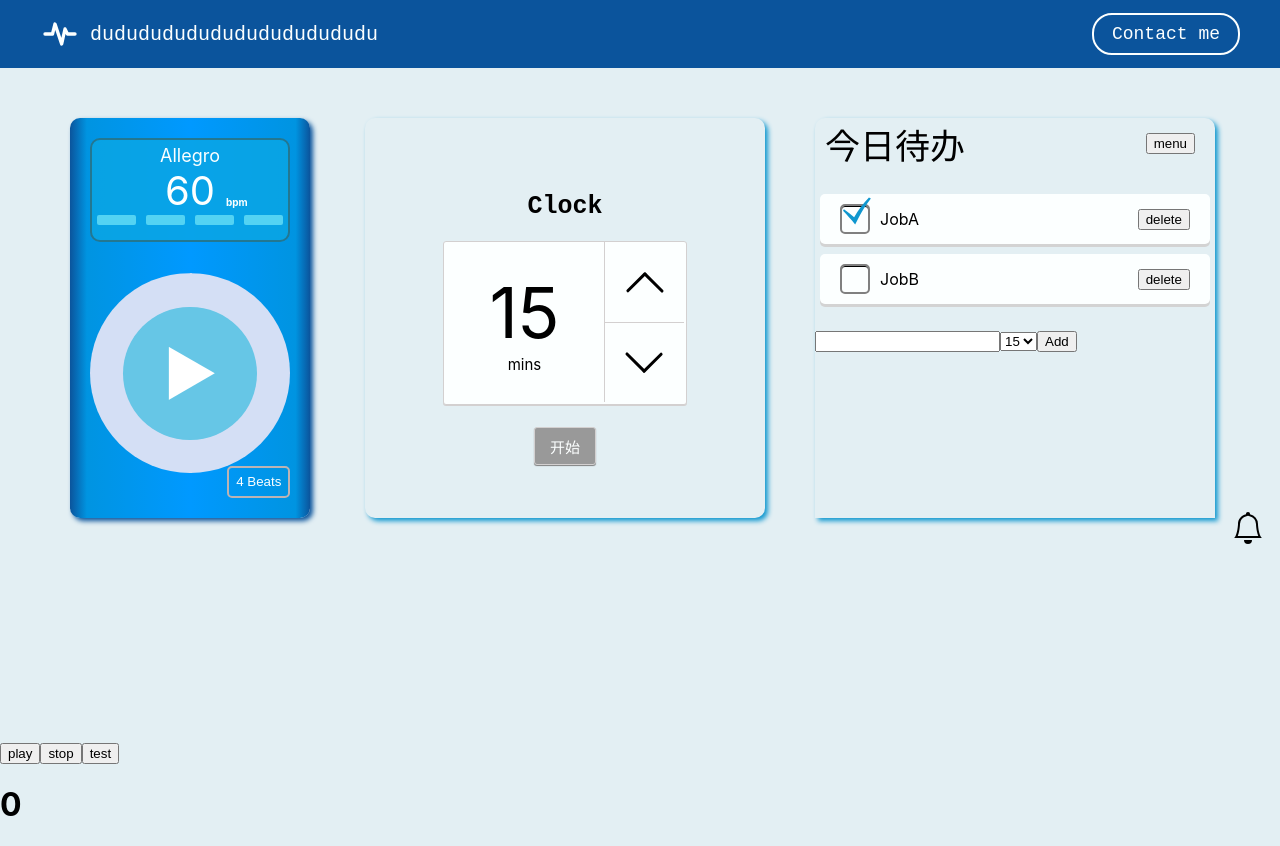
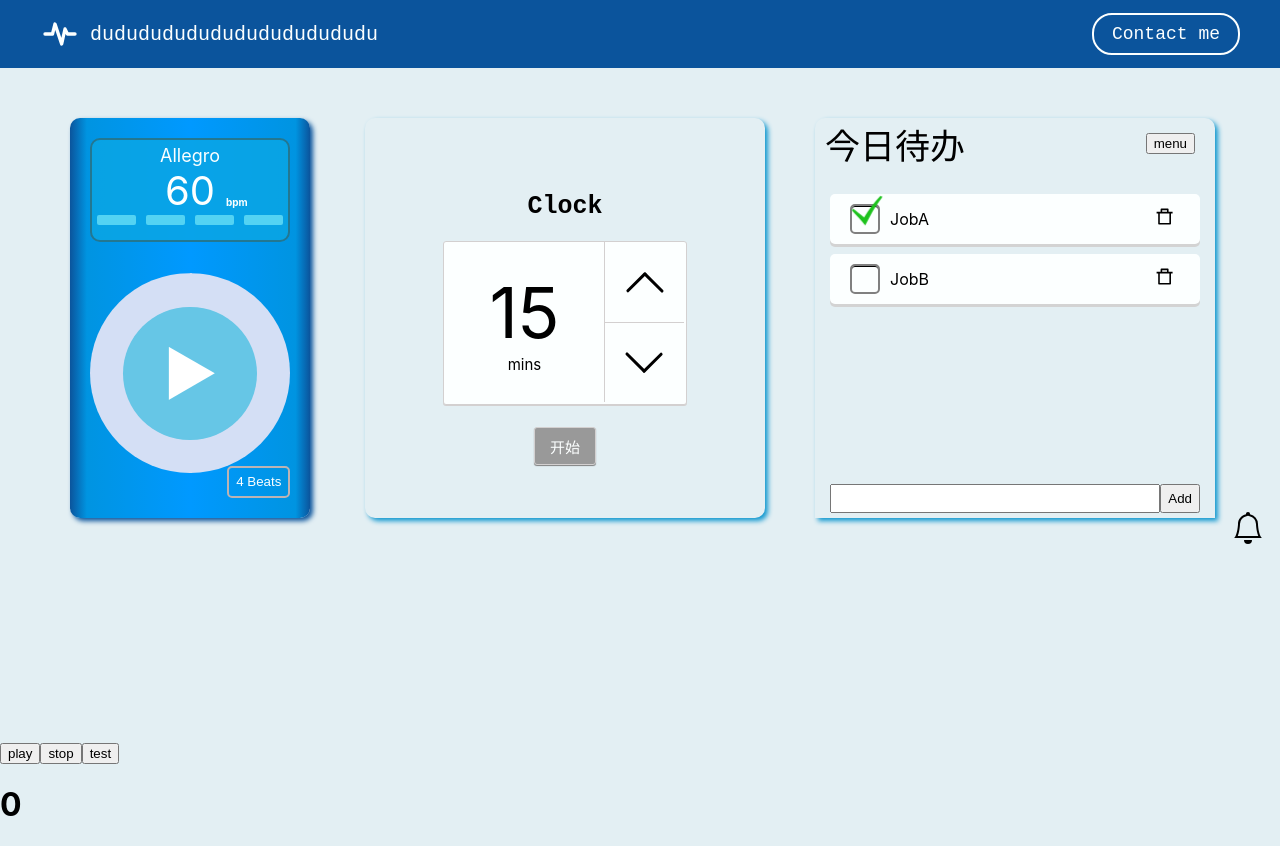
Before and after one commit to 875159954/Metronome-with-Countdown, a Next.js app: page /metronome/ in a window 1280 px wide. Built offline with nearby package versions, Linux system fonts and the light colour scheme; no server answers.

Commit message:
add popping animation

```diff
--- a/components/JS/JobList.js
+++ b/components/JS/JobList.js
@@ -2,7 +2,7 @@ import css from "../UI/JobList.module.scss";
 
 import React, { useRef, useState } from "react";
 import { GiCheckMark } from "react-icons/gi";
-
+import { RiDeleteBin7Line } from "react-icons/ri";
 export default function JobList(props) {
   const [name, setName] = useState("");
   const [time, setTime] = useState(15);
@@ -18,7 +18,7 @@ export default function JobList(props) {
    */
   function handleDelete(e) {
     e.stopPropagation();
-    const index = e.target.dataset.index;
+    const index = e.currentTarget.dataset.index;
     remove(title, index);
   }
   function handleAdd(e) {
@@ -46,23 +46,13 @@ export default function JobList(props) {
           </li>
         ))}
       </ul>
-      <form onSubmit={handleAdd}>
+      <form onSubmit={handleAdd} className={css.form}>
         <input
           type="text"
           value={name}
           onChange={(e) => setName(e.target.value)}
         />
-        <select
-          value={time}
-          onChange={(e) => {
-            setTime(e.target.value);
-          }}
-        >
-          <option value="15">15</option>
-          <option value="30">30</option>
-          <option value="60">60</option>
-          <option value="90">90</option>
-        </select>
+
         <button>Add</button>
       </form>
     </div>
@@ -75,13 +65,17 @@ function ListItem(props) {
   return (
     <div className={css.listItem} onClick={toggleCheck} data-index={index}>
       <div className={css.square}>
-        <div className={css.check}>
-          {status == "done" ? <GiCheckMark /> : <></>}
-        </div>
+        {status == "done" ? (
+          <div className={css.check}>
+            <GiCheckMark />
+          </div>
+        ) : (
+          <></>
+        )}
       </div>
       <span> {name}</span>
       <button data-index={index} onClick={handleDelete}>
-        delete
+        <RiDeleteBin7Line />
       </button>
     </div>
   );
--- a/components/UI/JobList.module.scss
+++ b/components/UI/JobList.module.scss
@@ -2,6 +2,9 @@
 .container {
   width: 100%;
   height: 100%;
+  li {
+    list-style: none;
+  }
 }
 .title {
   height: 50px;
@@ -11,6 +14,38 @@
   padding: 0 20px 0 10px;
   span {
     font-size: 35px;
+  }
+}
+
+.listContainer {
+  padding: 10px 15px;
+  height: 70%;
+  display: flex;
+  flex-direction: column;
+  gap: 10px;
+  overflow-y: scroll;
+}
+.listItem {
+  padding: 10px 20px;
+  display: flex;
+  align-items: center;
+  background-color: $text-white;
+  border-radius: 5px;
+  box-shadow: lightgray 0 3px;
+  gap: 10px;
+  span {
+    flex: 1;
+  }
+  button {
+    appearance: none;
+    background-color: inherit;
+    font-size: larger;
+    border: none;
+    outline: none;
+  }
+  animation: popping 0.3s both;
+  &:active {
+    animation: shrink 0.3s both;
   }
 }
 .square {
@@ -23,27 +58,22 @@
 .check {
   color: $light-blue;
   font-size: 30px;
-  animation: swipe 0.3s linear both;
-  transform: translateY(-10px);
+  font-weight: 800;
+  animation: swipe 0.1s linear both;
+  transform: translateY(-10px) scale(1.1);
+  color: rgb(29, 194, 29);
 }
 
-.listItem {
-  padding: 10px 20px;
+.form {
+  position: absolute;
+  bottom: 5px;
+  left: 15px;
+  right: 15px;
   display: flex;
-  align-items: center;
-  background-color: $text-white;
-  border-radius: 5px;
-  box-shadow: lightgray 0 3px;
-  gap: 10px;
-  span {
+  input[type="text"] {
     flex: 1;
+    font-size: 20px;
   }
-}
-.listContainer {
-  padding: 10px 5px;
-  display: flex;
-  flex-direction: column;
-  gap: 10px;
 }
 
 @keyframes swipe {
@@ -56,3 +86,29 @@
     clip-path: polygon(0 0, 0 100%, 100% 100%, 150% -20%);
   }
 }
+@keyframes shrink {
+  50% {
+    transform: scale(1);
+    box-shadow: none;
+  }
+  100% {
+    transform: scale(0.95);
+    background-color: #fafafa;
+    box-shadow: none;
+  }
+}
+
+@keyframes popping {
+  0%,
+  50%,
+  100% {
+    transform: scale(1);
+  }
+  0% {
+    box-shadow: none;
+  }
+  25%,
+  75% {
+    transform: scale(1.01);
+  }
+}
--- a/hooks/useLocalStorage.js
+++ b/hooks/useLocalStorage.js
@@ -13,6 +13,7 @@ export function useLocalStorage(props) {
     console.log(obj);
     setLists(obj);
   }, []);
+
   function update(whichList, newList) {
     setLists({
       ...lists,
```
